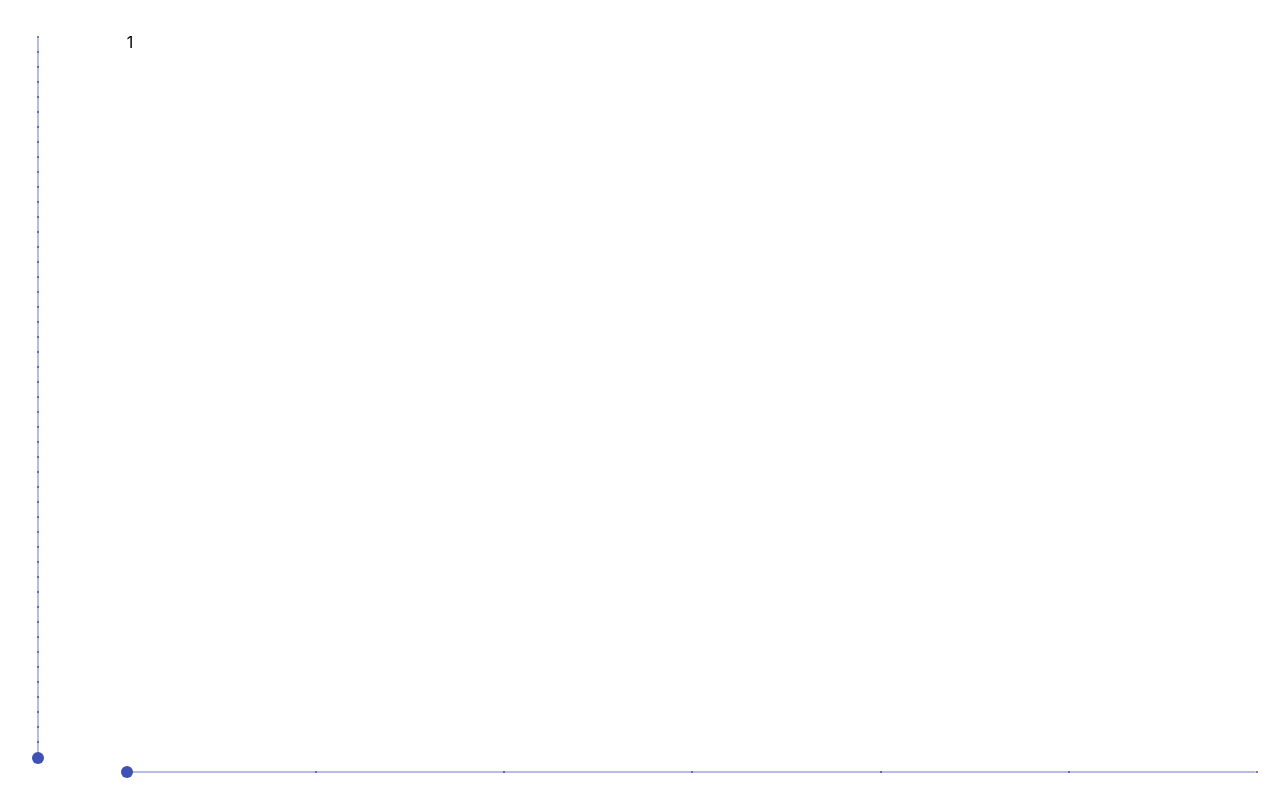
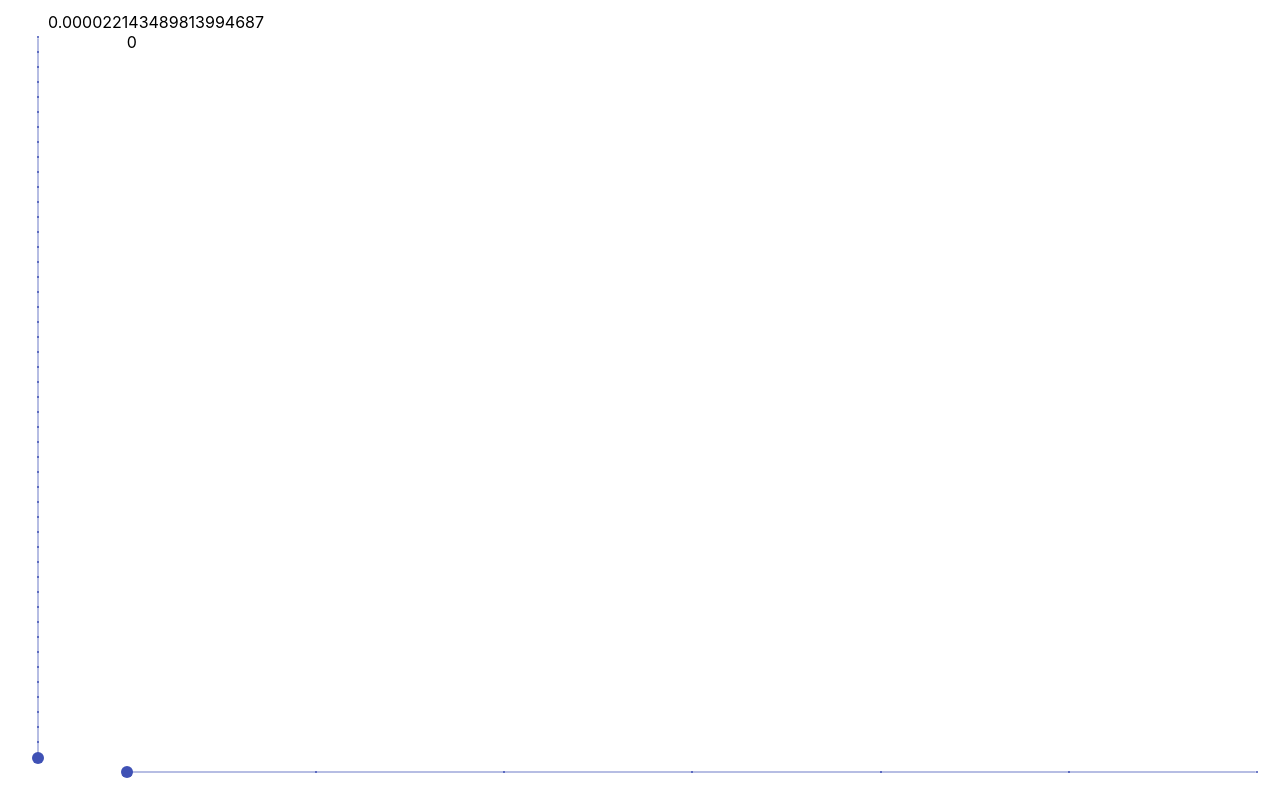
Before and after one commit to ronaldgreeff/glotto, a React (Create React App) app: page / in a window 1280 px wide. Built offline with nearby package versions, Linux system fonts and the light colour scheme.

Commit message:
@ticketchooser - fill available space with blocks

```diff
--- a/src/TicketChooser.js
+++ b/src/TicketChooser.js
@@ -1,9 +1,10 @@
-import React, { useState } from 'react';
+import React, { useState, useEffect, useRef } from 'react';
 import { makeStyles } from '@material-ui/core/styles';
 import Typography from '@material-ui/core/Typography';
 import Slider from '@material-ui/core/Slider';
 import Paper from '@material-ui/core/Paper';
 import Grid from '@material-ui/core/Grid';
+import Box from '@material-ui/core/Box';
 import Container from '@material-ui/core/Container';
 
 const useStyles = makeStyles((theme) => ({
@@ -19,32 +20,46 @@ const useStyles = makeStyles((theme) => ({
 }));
 
 export default function TicketChooser(props) {
-  const classes = useStyles(props);
+  const classes = useStyles();
 
   const xMax = 7;
   const yMax = 49;
   const min = 1;
-  const [yVal, setY] = useState(min);
-  const [xVal, setX] = useState(min);
 
+  const [yBlocks, setyBlocks] = useState(min);
+  const [xBlocks, setxBlocks] = useState(min);
+  const [yBlockSpace, setyBlockSpace ] = useState(min);
+  const [xBlockSpace, setxBlockSpace ] = useState(min);
 
-  function genBlocks() {
-    const nBlocks = []
-    for (var i in Array.from(Array(yVal * xVal))) {
-      nBlocks.push(
-        <Grid item>
-          {parseInt(i)+1}
-        </Grid>
-      )
-    }
-    console.log(nBlocks)
-    return nBlocks;
+  const totalBlocks = yBlocks*xBlocks;
+  const volToOccupy = yBlockSpace*xBlockSpace;
+  const squareDims = ((totalBlocks/volToOccupy)/2);
+
+  // const blockHeight = (yBlockSpace/yBlocks)/2;
+  // const blockWidth = (xBlockSpace/xBlocks)/2;
+
+  const ref = useRef(null);
+  useEffect(() => {
+    setyBlockSpace(ref.current.offsetWidth);
+    setxBlockSpace(ref.current.offsetHeight);
+  }, [ref.current]);
+  // console.log('width', ref.current ? ref.current.offsetWidth: 0);
+
+  const nBlocks = [];
+  for (var i in Array.from(Array(totalBlocks))) {
+    nBlocks.push(
+      <Grid item key={i} >
+        <Box width={squareDims} height={squareDims}>
+          {i}
+        </Box>
+      </Grid>
+    );
   }
 
   return (
     <Container className={classes.root}>
       <Container>
-
+        {squareDims}
       </Container>
       <Grid container>
         <Grid item xs={1}>
@@ -59,13 +74,13 @@ export default function TicketChooser(props) {
             max={yMax}
             marks
             orientation="vertical"
-            onChange={(event, value) => setX(value)}
+            onChange={(event, value) => setxBlocks(value)}
           />
         </Grid>
 
         <Grid item xs={11} className={classes.blocks}>
-          <Grid container>
-            {genBlocks()}
+          <Grid container ref={ref}>
+            {nBlocks}
           </Grid>
         </Grid>
 
@@ -82,7 +97,7 @@ export default function TicketChooser(props) {
             min={min}
             max={xMax}
             marks
-            onChange={(event, value) => setY(value)}
+            onChange={(event, value) => setyBlocks(value)}
           />
         </Grid>
       </Grid>
```
